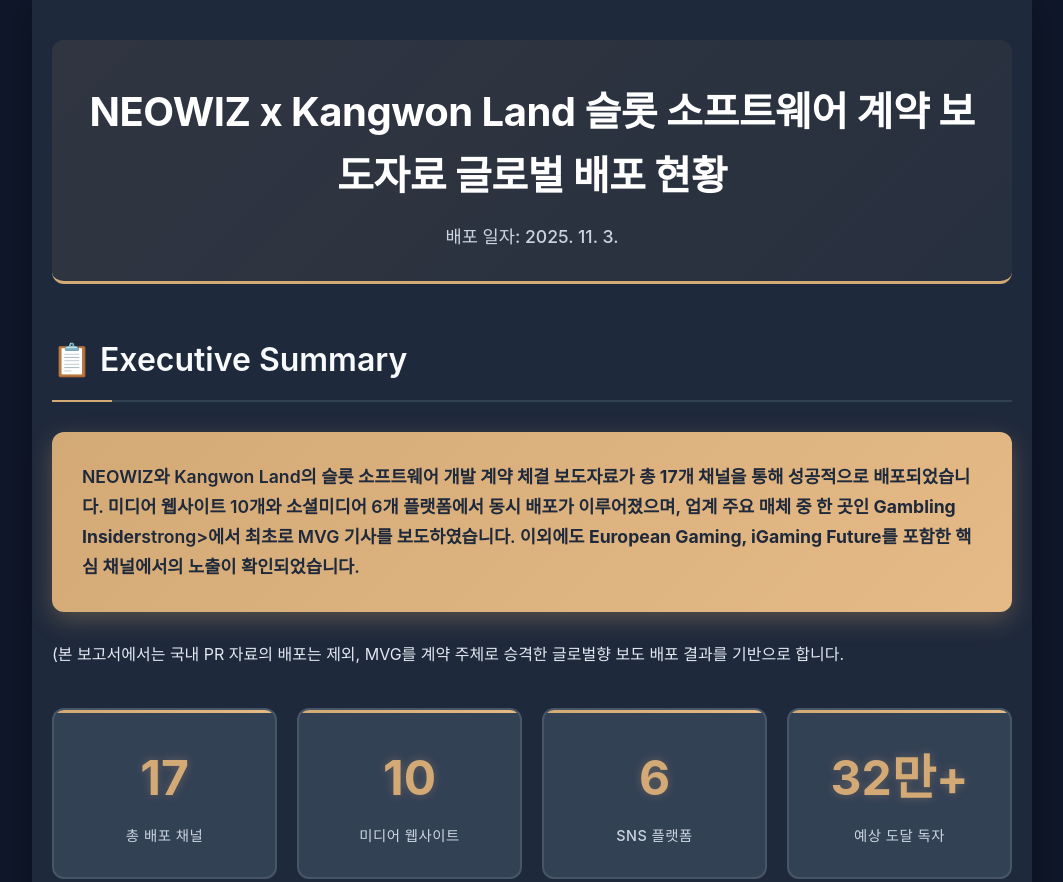
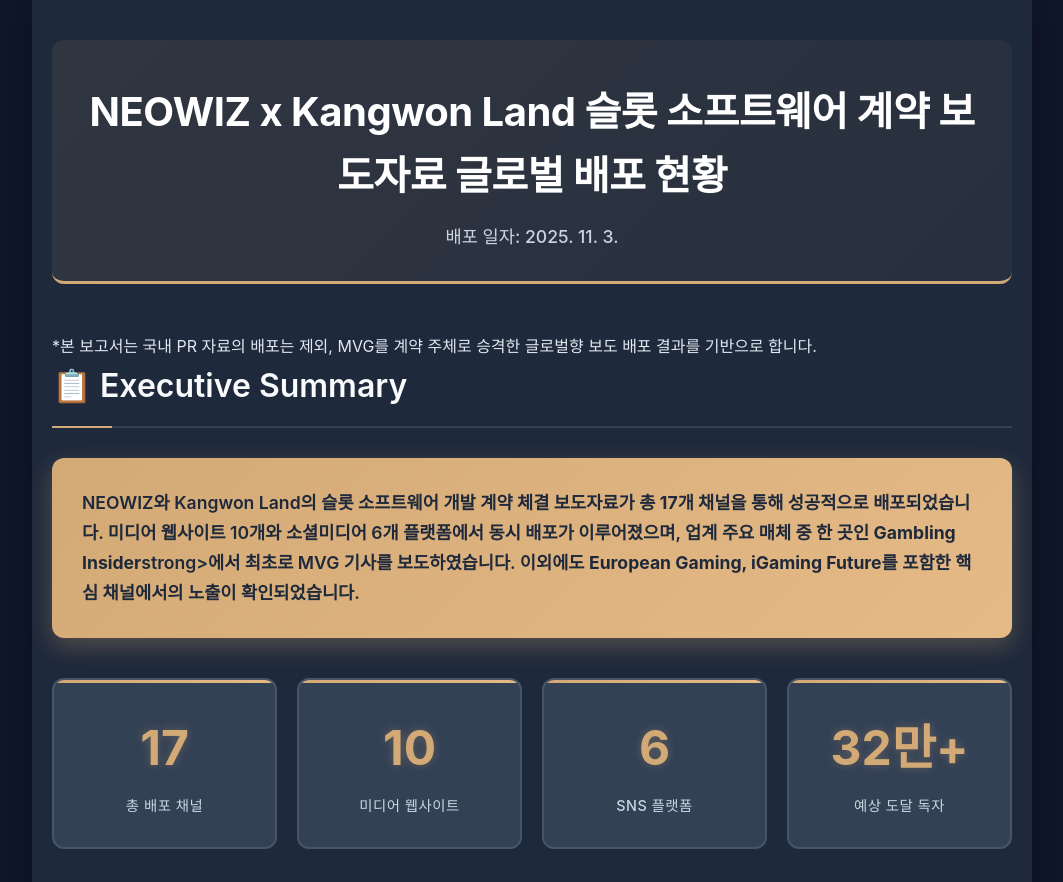
Before and after one commit to kkoo-neo/kkoo-neo.github.io, a plain HTML site: page mvg-pr/251103-mvg-neowiz-kangwonland-agreement/index.html in a window 1280 px wide. Shown: the top 882 px of the page, without its empty margins (108-1171 px from the left). Drawn offline with Linux system fonts and the light colour scheme.

Commit message:
Update index.html

```diff
--- a/mvg-pr/251103-mvg-neowiz-kangwonland-agreement/index.html
+++ b/mvg-pr/251103-mvg-neowiz-kangwonland-agreement/index.html
@@ -393,13 +393,13 @@
             <h1>NEOWIZ x Kangwon Land 슬롯 소프트웨어 계약 보도자료 글로벌 배포 현황</h1>
             <p class="date">배포 일자: 2025. 11. 3.</p>
         </div>
-
+<div> *본 보고서는 국내 PR 자료의 배포는 제외, MVG를 계약 주체로 승격한 글로벌향 보도 배포 결과를 기반으로 합니다. </div>
         <div class="section">
             <h2 class="section-title">📋 Executive Summary</h2>
             <div class="highlight">
                 NEOWIZ와 Kangwon Land의 슬롯 소프트웨어 개발 계약 체결 보도자료가 총 <strong>17개 채널</strong>을 통해 성공적으로 배포되었습니다. 미디어 웹사이트 10개와 소셜미디어 6개 플랫폼에서 동시 배포가 이루어졌으며, 업계 주요 매체 중 한 곳인 <strong>Gambling Insider</strong>strong>에서 최초로 MVG 기사를 보도하였습니다. 이외에도 <strong>European Gaming, iGaming Future</strong>를 포함한 핵심 채널에서의 노출이 확인되었습니다.
             </div>
-            <div> (본 보고서에서는 국내 PR 자료의 배포는 제외, MVG를 계약 주체로 승격한 글로벌향 보도 배포 결과를 기반으로 합니다. </div>
+
 
             <div class="summary-cards">
                 <div class="summary-card">
```
